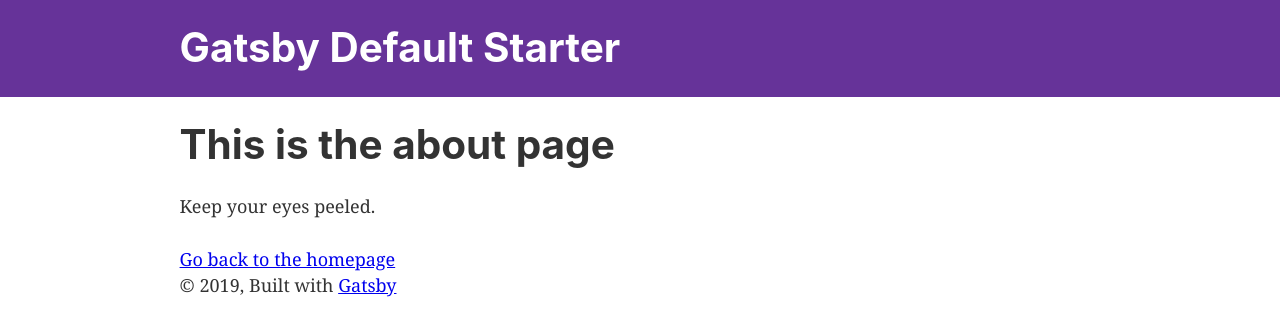
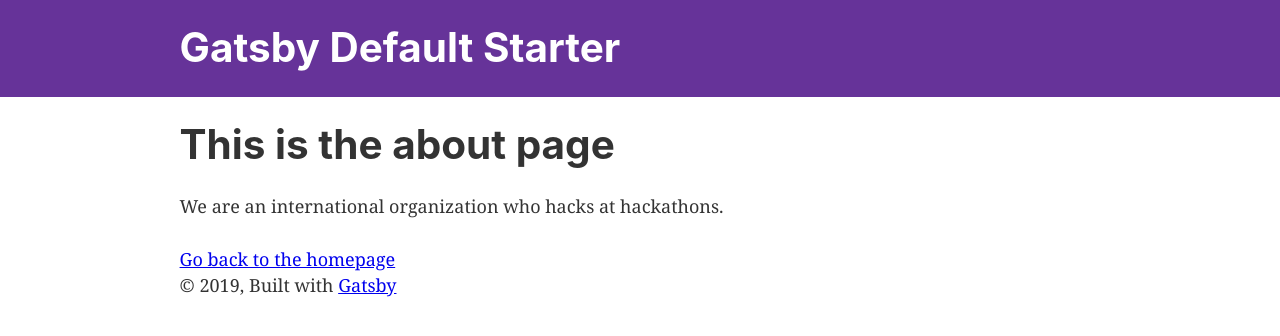
Before and after one commit to tsefrebotkcah/tsefrebotkcah.github.io, a Gatsby site: page /about in a window 1280 px wide. Built offline with nearby package versions, Linux system fonts and the light colour scheme; Gatsby itself is replaced by a stand-in of ours.

Commit message:
Update about.js

```diff
--- a/src/pages/about.js
+++ b/src/pages/about.js
@@ -8,7 +8,7 @@ const SecondPage = () => (
   <Layout>
     <SEO title="About" />
     <h1>This is the about page</h1>
-    <p>Keep your eyes peeled.</p>
+    <p>We are an international organization who hacks at hackathons.</p>
     <Link to="/">Go back to the homepage</Link>
   </Layout>
 )
```
